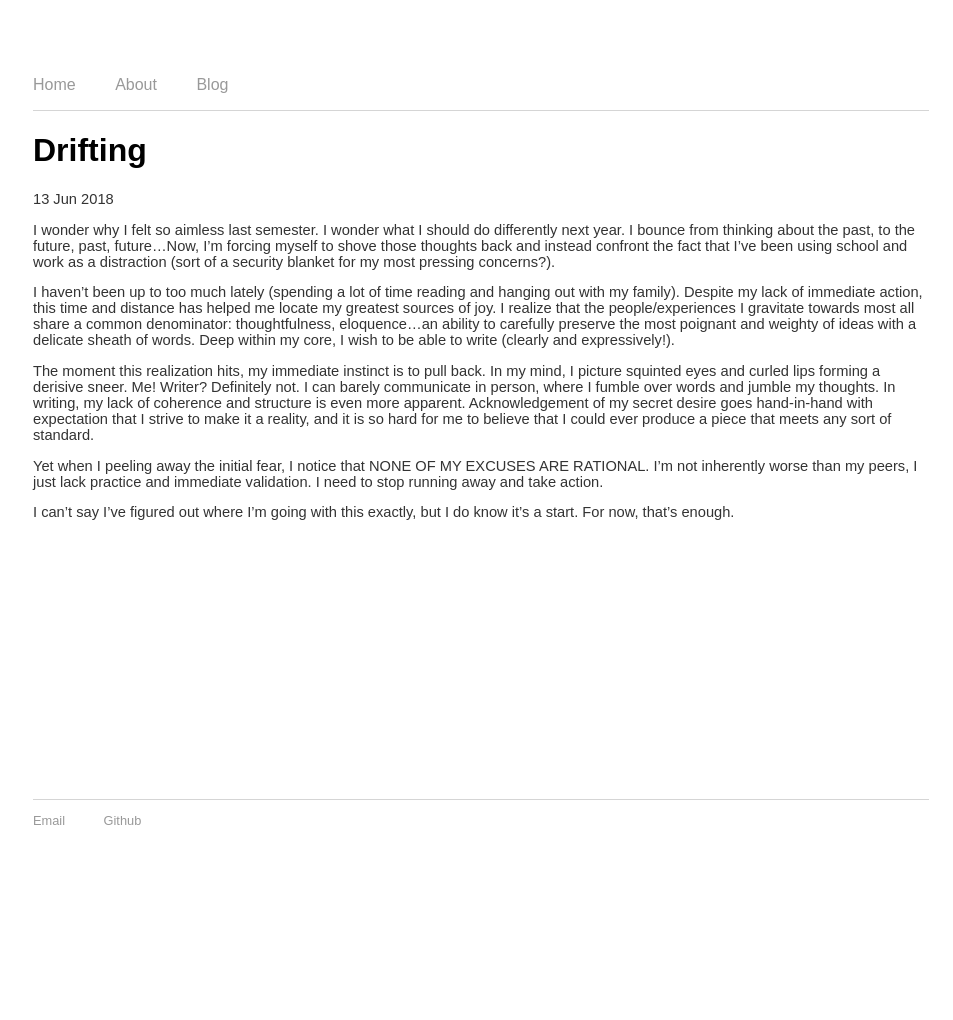
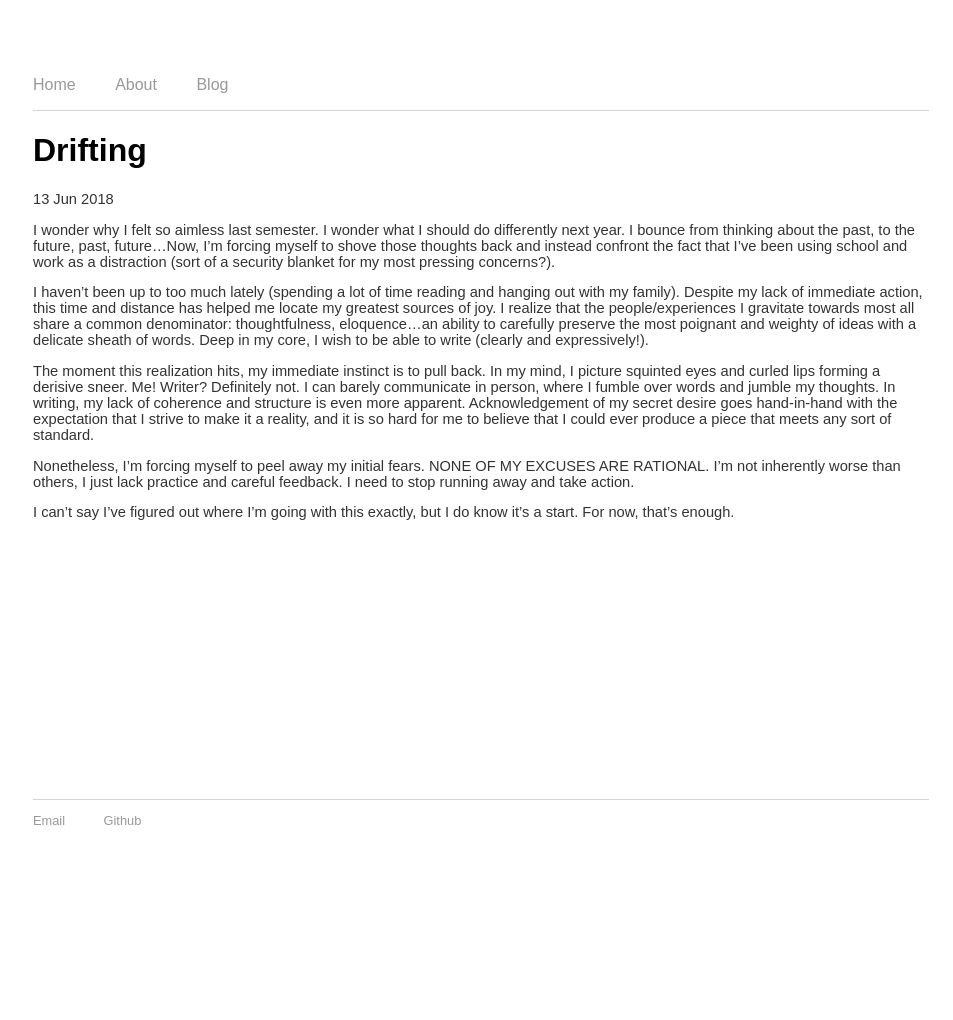
Before and after one commit to lucytyuan/lucytyuan.github.io, a Jekyll site: the page built from _posts/2018-06-13-drifting.md, in a window 1280 px wide. Shown: the whole page, without its empty margins (159-1112 px from the left). Built offline with Jekyll 4.4.1, drawn with Linux system fonts in a browser that asks for light colours.

Commit message:
Update 2018-06-13-drifting.md

```diff
--- a/_posts/2018-06-13-drifting.md
+++ b/_posts/2018-06-13-drifting.md
@@ -6,10 +6,10 @@ date: 2018-06-13
 
 I wonder why I felt so aimless last semester. I wonder what I should do differently next year. I bounce from thinking about the past, to the future, past, future...Now, I'm forcing myself to shove those thoughts back and instead confront the fact that I’ve been using school and work as a distraction (sort of a security blanket for my most pressing concerns?).
 
-I haven't been up to too much lately (spending a lot of time reading and hanging out with my family). Despite my lack of immediate action, this time and distance has helped me locate my greatest sources of joy. I realize that the people/experiences I gravitate towards most all share a common denominator: thoughtfulness, eloquence...an ability to carefully preserve the most poignant and weighty of ideas with a delicate sheath of words. Deep within my core, I wish to be able to write (clearly and expressively!).
+I haven't been up to too much lately (spending a lot of time reading and hanging out with my family). Despite my lack of immediate action, this time and distance has helped me locate my greatest sources of joy. I realize that the people/experiences I gravitate towards most all share a common denominator: thoughtfulness, eloquence...an ability to carefully preserve the most poignant and weighty of ideas with a delicate sheath of words. Deep in my core, I wish to be able to write (clearly and expressively!).
 
-The moment this realization hits, my immediate instinct is to pull back. In my mind, I picture squinted eyes and curled lips forming a derisive sneer. Me! Writer? Definitely not. I can barely communicate in person, where I fumble over words and jumble my thoughts. In writing, my lack of coherence and structure is even more apparent. Acknowledgement of my secret desire goes hand-in-hand with expectation that I strive to make it a reality, and it is so hard for me to believe that I could ever produce a piece that meets any sort of standard.
+The moment this realization hits, my immediate instinct is to pull back. In my mind, I picture squinted eyes and curled lips forming a derisive sneer. Me! Writer? Definitely not. I can barely communicate in person, where I fumble over words and jumble my thoughts. In writing, my lack of coherence and structure is even more apparent. Acknowledgement of my secret desire goes hand-in-hand with the expectation that I strive to make it a reality, and it is so hard for me to believe that I could ever produce a piece that meets any sort of standard.
 
-Yet when I peeling away the initial fear, I notice that NONE OF MY EXCUSES ARE RATIONAL. I'm not inherently worse than my peers, I just lack practice and immediate validation. I need to stop running away and take action.
+Nonetheless, I'm forcing myself to peel away my initial fears. NONE OF MY EXCUSES ARE RATIONAL. I'm not inherently worse than others, I just lack practice and careful feedback. I need to stop running away and take action.
 
 I can’t say I’ve figured out where I’m going with this exactly, but I do know it’s a start. For now, that’s enough.
```
